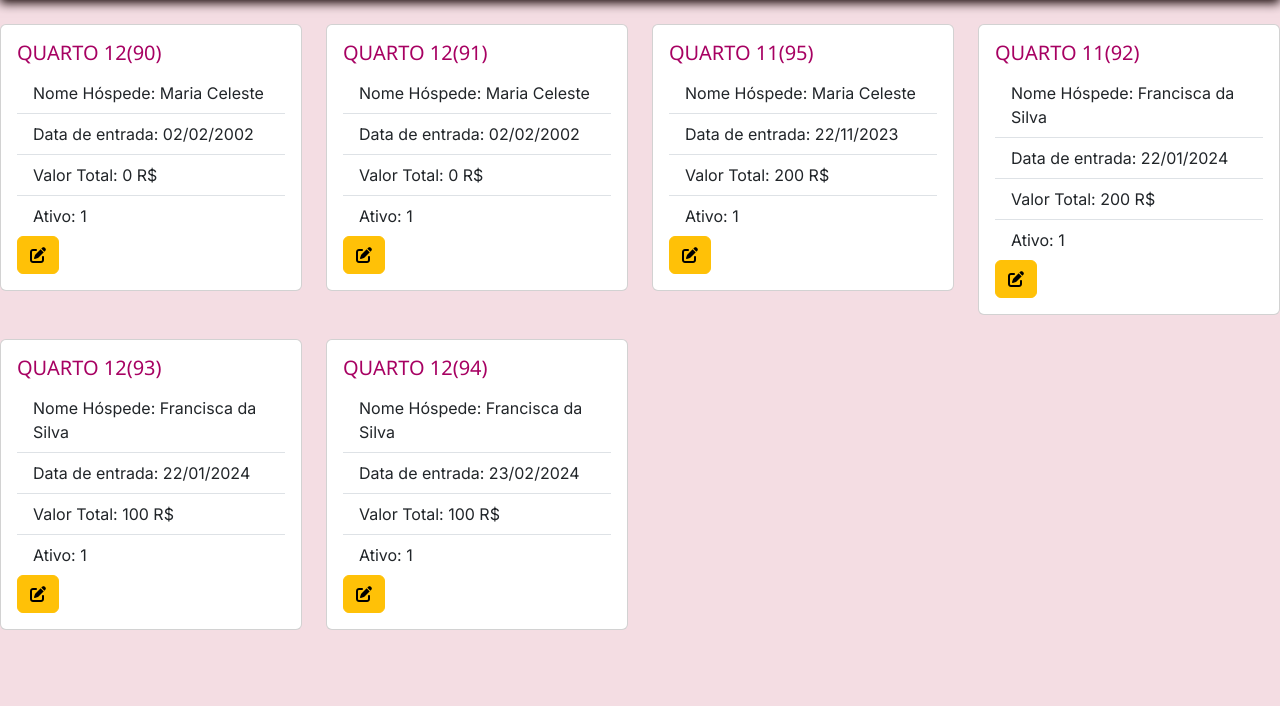
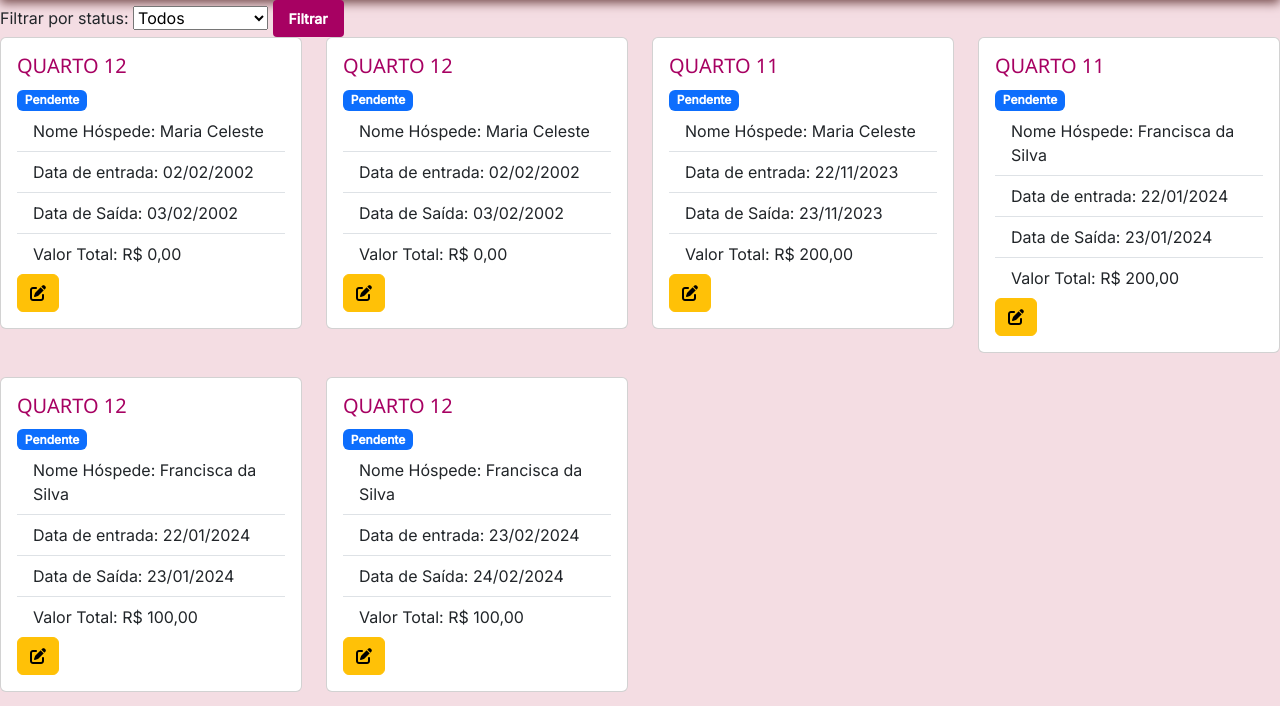
Before and after one commit to ManuTrindade01/EliodoraHotel, a PHP site: page /controlarReserva.php in a window 1280 px wide. Shown: the part 94-800 px from the top of the page. Run offline with PHP 8.4, Linux system fonts and the light colour scheme; data comes from the database, SQL or seed files in the repository; some libraries are stand-ins or nearby versions.

Commit message:
filtro e etc

```diff
--- a/controlarReserva.php
+++ b/controlarReserva.php
@@ -1,71 +1,134 @@
 <?php
+// Função para retornar o nome do status com base no número
+function getStatusName($statusNumber) {
+    switch ($statusNumber) {
+        case 1:
+            return 'Pendente';
+        case 2:
+            return 'Em andamento';
+        case 3:
+            return 'Finalizado';
+        case 4:
+            return 'Cancelado';
+        default:
+            return 'Status Desconhecido';
+    }
+}
+
 require_once("conexao.php");
-
-$sql = "SELECT * from reserva where 1 = 1";
-
-$sql = "SELECT reserva.*, hospede.nome as hospede_nome, quarto.numero as quarto_numero
-FROM reserva
-LEFT JOIN hospede ON hospede.id = reserva.id_hospede
-LEFT JOIN quarto ON quarto.id = reserva.id_quarto
-ORDER BY reserva.dataEntrada ASC";
-
-$resultado = mysqli_query($conexao, $sql);
 
 ?>
 
 <!DOCTYPE html>
-
 <head>
     <title>Reservas</title>
     <link href="style.css" rel="stylesheet">
 
+    <style>
+        /* style.css */
 
+/* Estilos para o botão de filtragem */
+.filter-button {
+    padding: 8px 16px;
+    font-size: 14px;
+    font-weight: bold;
+    color: #fff;
+    background-color: #a70162;
+    border: none;
+    border-radius: 4px;
+    cursor: pointer;
+    transition: background-color 0.3s ease;
+}
+
+.filter-button:hover {
+    background-color: #872850;
+}
+
+    </style>
 </head>
 
 <?php require_once("cabecalho.php"); ?>
 
 <body>
-    <br>
+    <form method="GET" action="<?php echo $_SERVER['PHP_SELF']; ?>">
+        <label for="statusSelect" >Filtrar por status:</label>
+        <select name="status" id="statusSelect" >
+            <option value="">Todos</option>
+            <option value="1">Pendente</option>
+            <option value="2">Em andamento</option>
+            <option value="3">Finalizado</option>
+            <option value="4">Cancelado</option>
+        </select>
+        <button type="submit" class="filter-button">Filtrar</button>
+    </form>
 
     <div>
         <div class="row row-cols 1 row-cols-md-4 g-4">
-            <?php while ($linha = mysqli_fetch_array($resultado)) { ?>
+            <?php
+            // Reutilização da variável $conexao do arquivo conexão.php
+            $filtroStatus = isset($_GET['status']) ? $_GET['status'] : '';
 
+            $sql = "SELECT reserva.*, hospede.nome as hospede_nome, quarto.numero as quarto_numero
+                    FROM reserva
+                    LEFT JOIN hospede ON hospede.id = reserva.id_hospede
+                    LEFT JOIN quarto ON quarto.id = reserva.id_quarto";
 
+            if (!empty($filtroStatus)) {
+                $sql .= " WHERE reserva.status = $filtroStatus";
+            }
+
+            $sql .= " ORDER BY reserva.dataEntrada ASC";
+
+            $resultado = mysqli_query($conexao, $sql);
+
+            // Verifica se a consulta foi bem-sucedida
+            if ($resultado) {
+                $reservas = []; // Array para armazenar as reservas
+
+                // Armazena os resultados em uma matriz
+                while ($linha = mysqli_fetch_array($resultado)) {
+                    $reservas[] = $linha;
+                }
+
+                // Itera sobre as reservas para exibir os cartões de reserva
+                foreach ($reservas as $reserva) {
+                    ?>
                     <div class="col">
                         <div class="card">
                             <div class="card-body">
                                 <h5 class="card-title" style="color: #a70162; font-family: 'Segoe UI'">QUARTO
-                                <?= $linha['quarto_numero'] . "({$linha['id']})"  ?>
+                                    <?= $reserva['quarto_numero'] ?>
                                 </h5>
+                                <label class="badge text-bg-primary"><?= getStatusName($reserva['status']) ?></label>
+
                                 <ul class="list-group list-group-flush">
                                     <li class="list-group-item">Nome Hóspede:
-                                    <?= $linha['hospede_nome'] ?>
+                                        <?= $reserva['hospede_nome'] ?>
                                     </li>
                                     <li class="list-group-item">Data de entrada:
-                                    <?= date('d/m/Y', strtotime($linha['dataEntrada'])) ?>
+                                        <?= date('d/m/Y', strtotime($reserva['dataEntrada'])) ?>
                                     </li>
-
-                                <li class="list-group-item">Valor Total:
-                                    <?= $linha['valorTotalReserva']?> R$
+                                    <li class="list-group-item">Data de Saída:
+                                        <?= date('d/m/Y', strtotime($reserva['dataSaida'])) ?>
                                     </li>
-                                <li class="list-group-item">Ativo:
-                                    <?= $linha['status'] ?>
+                                    <li class="list-group-item">Valor Total: R$
+                                        <?= number_format($reserva['valorTotalReserva'], 2, ',', '.') ?>
                                     </li>
                                 </ul>
 
-                            <a href="alterarReserva.php?id=<?= $linha['id'] ?>" class="btn btn-warning">
+                                <a href="alterarReserva.php?id=<?= $reserva['id'] ?>" class="btn btn-warning">
                                     <i class="fa-solid fa-pen-to-square"></i>
                                 </a>
                             </div>
                         </div>
-
                     </div>
-
-            <?php } ?>
+                    <?php
+                }
+            } else {
+                echo "Erro na consulta: " . mysqli_error($conexao);
+            }
+            ?>
         </div>
     </div>
 </body>
-
-
 </html>
--- a/css/style.css
+++ b/css/style.css
@@ -9,7 +9,7 @@ body {
 }
 header {
     background-color: #b97c8c;
-    box-shadow: 0px 3px 10px #120303;
+    box-shadow: 0px 3px 10px #744a4a;
 }
 .nav-bar {
     display: flex;
--- a/listarFuncionario.php
+++ b/listarFuncionario.php
@@ -26,7 +26,7 @@ $resultado = mysqli_query($conexao, $sql);
 
 <?php require_once("cabecalho.php"); ?>
 
-
+<div class="container">
 <!--Bloco de mensagem-->
 <?php if (isset($mensagem)) { ?>
   <div class="alert alert-success" role="alert">
--- a/listarHospedes.php
+++ b/listarHospedes.php
@@ -25,7 +25,7 @@ $resultado = mysqli_query($conexao, $sql);
 ?>
 
 <?php require_once("cabecalho.php"); ?>
-
+<div class="container">
 
 <!--Bloco de mensagem-->
 <?php if (isset($mensagem)) { ?>
--- a/listarQuarto.php
+++ b/listarQuarto.php
@@ -27,7 +27,7 @@ $resultado = mysqli_query($conexao, $sql);
 
 <?php require_once("cabecalho.php"); ?>
 
-
+<div class="container">
 <!--Bloco de mensagem-->
 <?php if (isset($mensagem)) { ?>
   <div class="alert alert-success" role="alert">
--- a/style.css
+++ b/style.css
@@ -9,7 +9,7 @@ body {
 }
 header {
     background-color: #b97c8c;
-    box-shadow: 0px 3px 10px #120303;
+    box-shadow: 0px 3px 10px #704848;
 }
 .nav-bar {
     display: flex;
@@ -132,3 +132,22 @@ header {
     font-family: 'Segoe UI', Tahoma, Geneva, Verdana, sans-serif;
     background-color: #a70162;
   }
+
+  /* style.css */
+
+/* Estilos para o botão de filtragem */
+.filter-button {
+    padding: 8px 16px;
+    font-size: 14px;
+    font-weight: bold;
+    color: #fff;
+    background-color: #a70162;
+    border: none;
+    border-radius: 4px;
+    cursor: pointer;
+    transition: background-color 0.3s ease;
+}
+
+.filter-button:hover {
+    background-color: #872850;
+}
```
Also changed, not shown: alterarReserva.php (+5 -3 lines), listarReserva.php (+8 -4 lines). Lines whose indentation alone changed are shown as unchanged.
